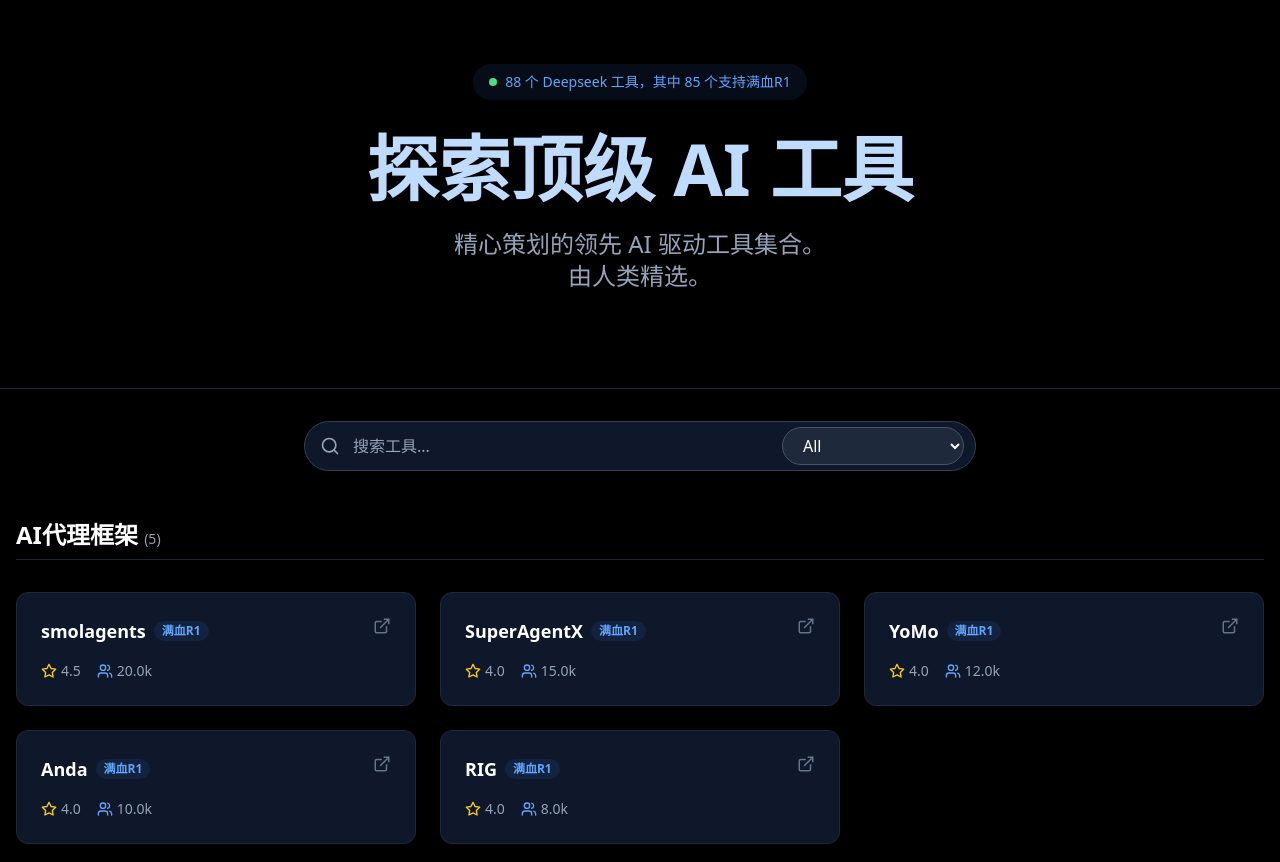
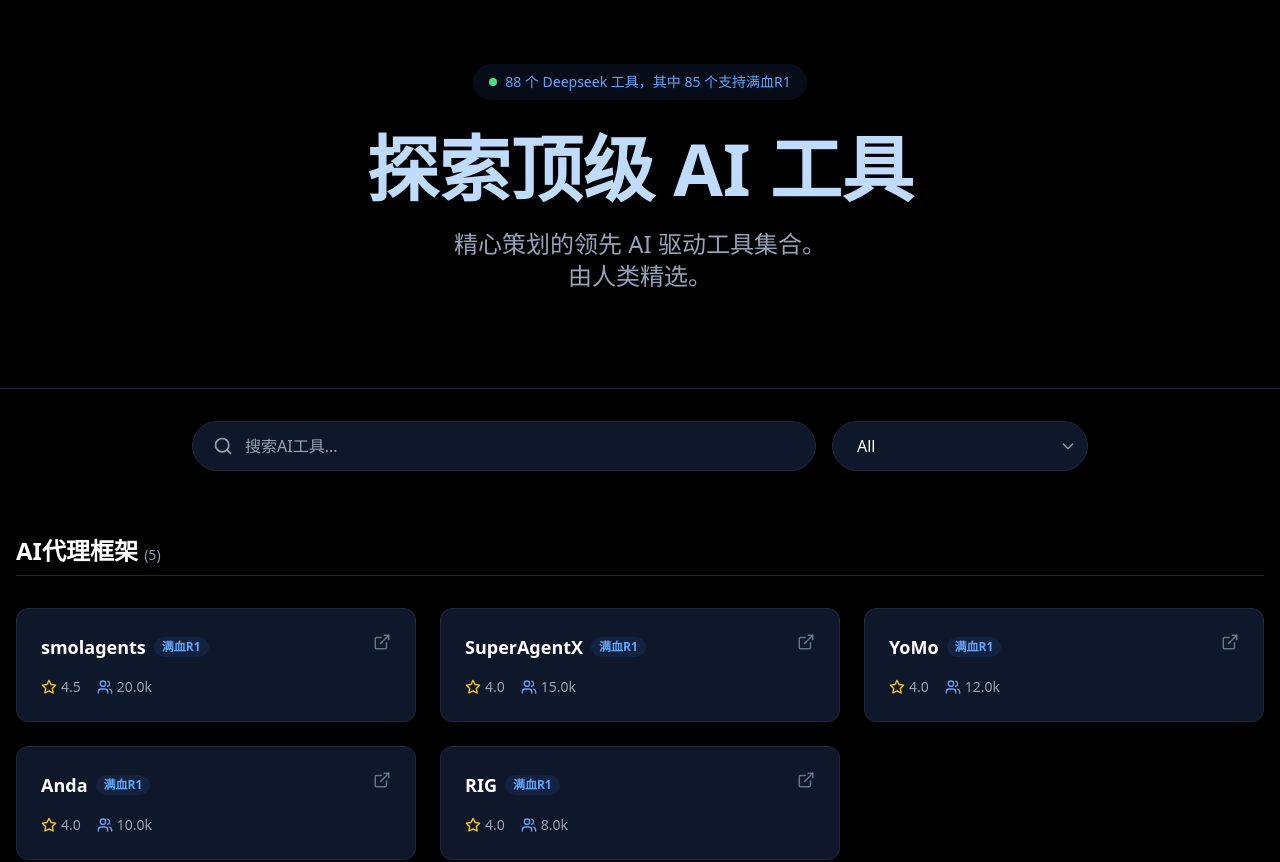
Before and after one commit to zhilshi/deepseek-tools, a React (Vite) app: page / in a window 1280 px wide. Shown: the top 862 px of the page. Built offline with nearby package versions, Linux system fonts and the light colour scheme.

Commit message:
update style

```diff
--- a/src/App.tsx
+++ b/src/App.tsx
@@ -185,27 +185,38 @@
       {/* Main Content */}
       <main className="max-w-7xl mx-auto px-4 py-8" role="main" aria-label="Deepseek工具列表">
         {/* Search and Filter */}
-        <div className="mb-12 max-w-2xl mx-auto">
-          <div className="relative flex items-center">
-            <Search className="absolute left-4 text-slate-400" size={20} />
+        <div className="mb-16 max-w-4xl mx-auto">
+          <div className="flex flex-col md:flex-row gap-4">
+            <div className="relative flex-1">
+              <div className="flex items-center bg-slate-900 border border-slate-800 rounded-full overflow-hidden pl-5 pr-2 py-3">
+                <Search className="text-slate-400 mr-3" size={20} />
                 <input
                   type="text"
-              placeholder="搜索工具..."
-              className="w-full pl-12 pr-4 py-3 bg-slate-900 border border-slate-700 rounded-full
-                       focus:ring-2 focus:ring-blue-500 focus:border-transparent text-white placeholder-slate-400"
+                  placeholder="搜索AI工具..."
+                  className="bg-transparent border-none outline-none flex-1 text-white placeholder-slate-400 text-base"
                   value={searchTerm}
                   onChange={(e) => setSearchTerm(e.target.value)}
                 />
+              </div>
+            </div>
+
+            <div className="relative w-full md:w-64">
               <select
-              className="absolute right-3 px-4 py-1.5 bg-slate-800 border border-slate-600 rounded-full
-                       focus:ring-2 focus:ring-blue-500 focus:border-transparent text-white"
+                className="appearance-none bg-slate-900 border border-slate-800 rounded-full px-6 py-3 text-white w-full
+                         focus:outline-none focus:ring-2 focus:ring-blue-500"
                 value={selectedCategory}
                 onChange={(e) => setSelectedCategory(e.target.value)}
               >
                 {categories.map(category => (
-                <option key={category} value={category} className="bg-slate-800">{category}</option>
+                  <option key={category} value={category} className="bg-slate-900">{category}</option>
                 ))}
               </select>
+              <div className="absolute inset-y-0 right-0 flex items-center pr-3 pointer-events-none">
+                <svg className="w-4 h-4 text-slate-400" fill="none" stroke="currentColor" viewBox="0 0 24 24" xmlns="http://www.w3.org/2000/svg">
+                  <path strokeLinecap="round" strokeLinejoin="round" strokeWidth="2" d="M19 9l-7 7-7-7"></path>
+                </svg>
+              </div>
+            </div>
           </div>
         </div>
 
```
Lines whose indentation alone changed are shown as unchanged.
